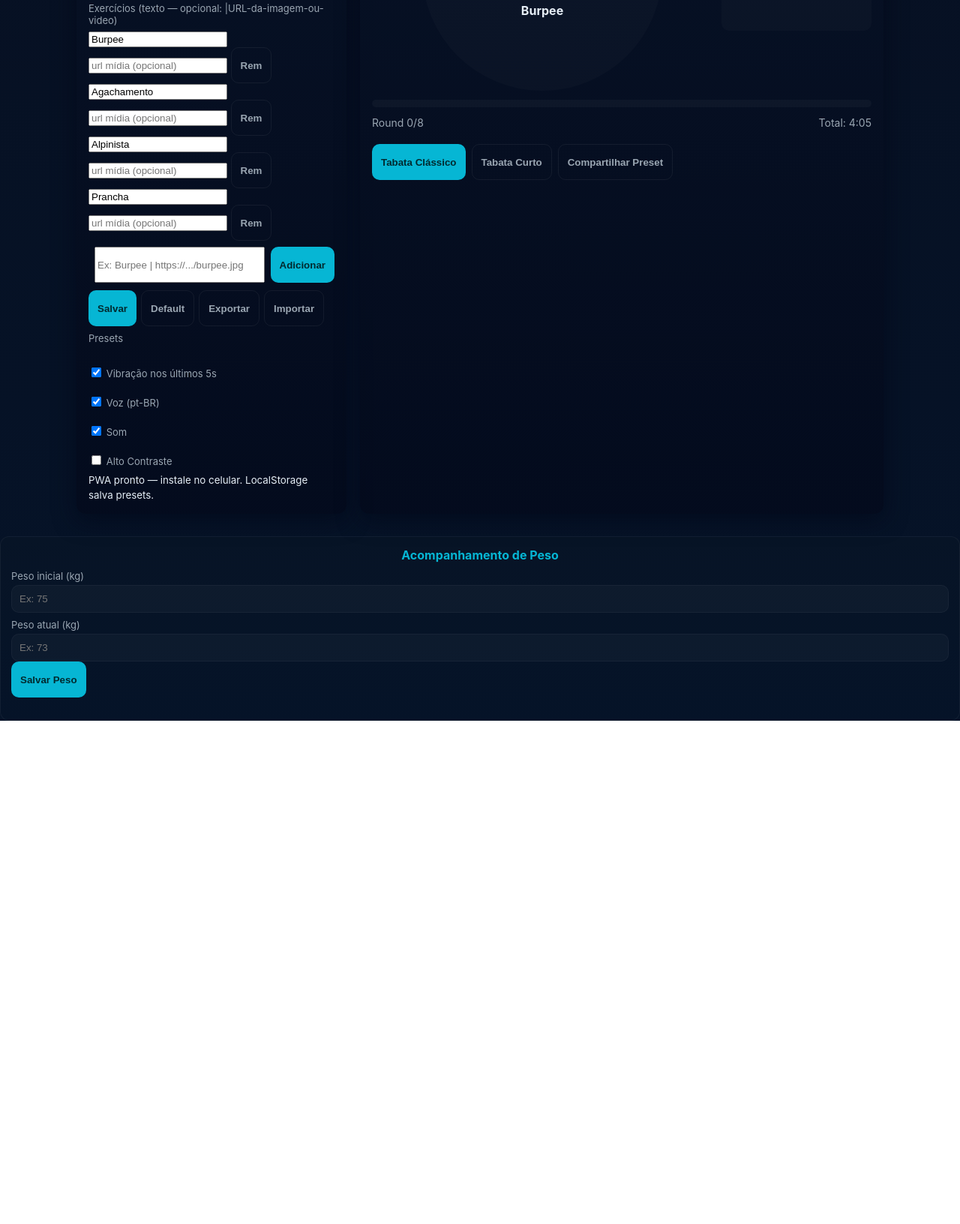
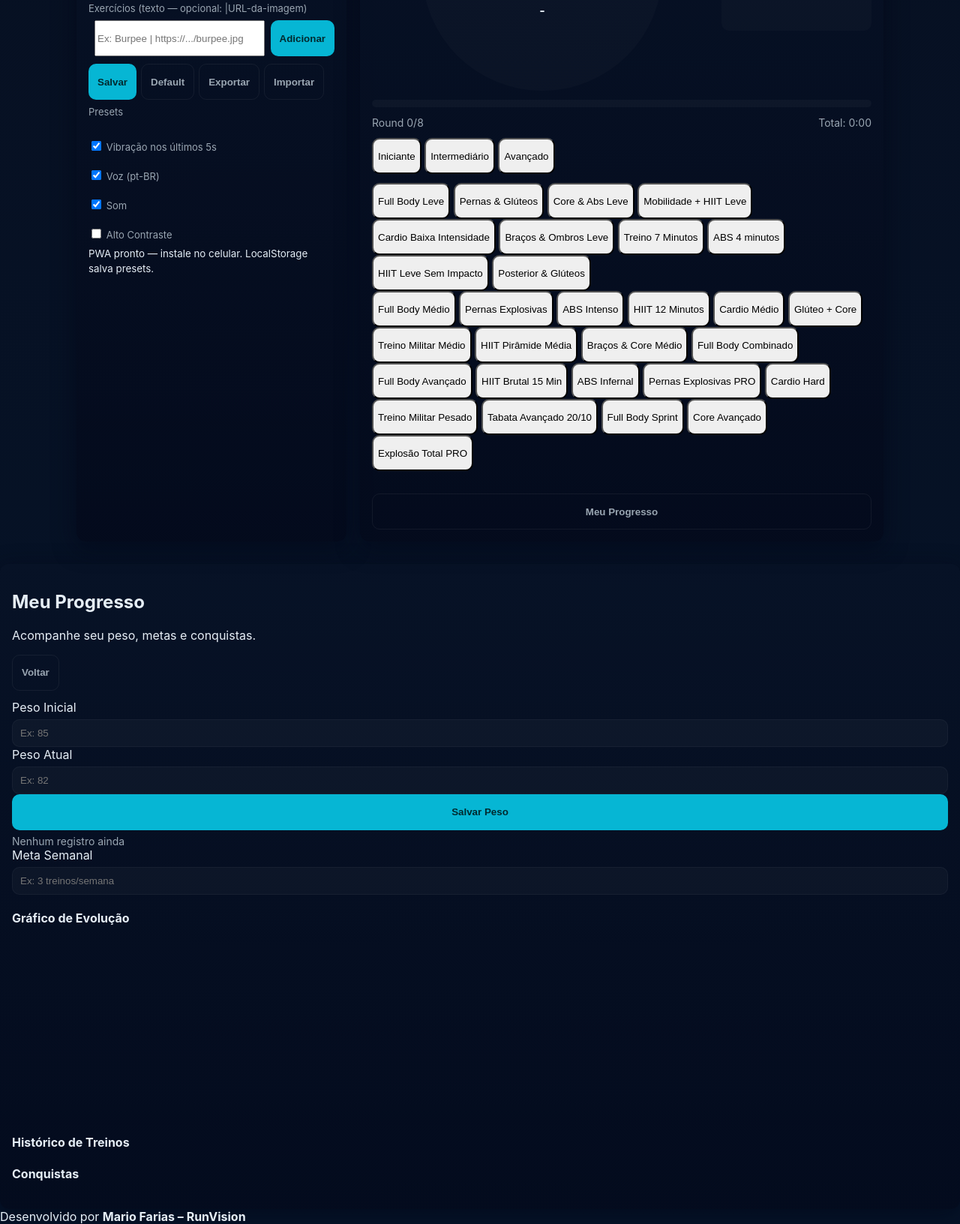
Before and after one commit to runvision/Tabata, a plain HTML site: page index.html in a window 1280 px wide. Shown: the part 305-1937 px from the top of the page at 75% size. Before the commit the page ends 1266 px from the top, so only its background shows below. Drawn offline with Linux system fonts and the light colour scheme.

Commit message:
Update index.html

```diff
--- a/index.html
+++ b/index.html
@@ -4,13 +4,15 @@
     <meta charset="utf-8"/>
     <meta name="viewport" content="width=device-width,initial-scale=1,viewport-fit=cover"/>
     <title>RunVision Tabata PRO</title>
-    <link rel="manifest" href="manifest.json">
     <meta name="theme-color" content="#051328">
     <link rel="stylesheet" href="style.css">
 </head>
+
 <body>
+
 <div class="app">
-    <!-- LEFT: editor -->
+
+    <!-- LEFT PANEL -->
     <aside class="panel left-panel" id="editor">
         <header>
             <h1>RunVision Tabata — PRO</h1>
@@ -18,6 +20,7 @@
         </header>
 
         <div class="controls">
+
             <label>Nome do protocolo</label>
             <label for="protocolName"></label><input id="protocolName" type="text" value="Tabata PRO - Full Body">
 
@@ -26,6 +29,7 @@
                     <label>Tempo Trabalho (s)</label>
                     <label for="workTime"></label><input id="workTime" type="number" min="5" value="20">
                 </div>
+
                 <div>
                     <label>Descanso (s)</label>
                     <label for="restTime"></label><input id="restTime" type="number" min="5" value="10">
@@ -43,7 +47,7 @@
                 </div>
             </div>
 
-            <label>Exercícios (texto — opcional: |URL-da-imagem-ou-video)</label>
+            <label>Exercícios (texto — opcional: |URL-da-imagem)</label>
             <div id="exercisesList" class="exercises"></div>
 
             <div class="add-row">
@@ -72,11 +76,13 @@
             <footer>
                 <small>PWA pronto — instale no celular. LocalStorage salva presets.</small>
             </footer>
+
         </div>
     </aside>
 
-    <!-- RIGHT: timer / player -->
+    <!-- RIGHT PANEL -->
     <main class="panel player-panel">
+
         <div class="player-header">
             <div>
                 <strong id="displayName">Tabata PRO - Full Body</strong>
@@ -101,9 +107,7 @@
                 </div>
             </div>
 
-            <div class="media-preview" id="mediaPreview" aria-hidden="true">
-                <!-- images/videos por exercício -->
-            </div>
+            <div class="media-preview" id="mediaPreview" aria-hidden="true"></div>
         </section>
 
         <div class="progress">
@@ -115,47 +119,128 @@
             <div id="totalTimeLeft">Total: 0:00</div>
         </div>
 
-        <div class="quick-row">
-            <button id="quickTabata" class="btn">Tabata Clássico</button>
-            <button id="quickTabataShort" class="btn ghost">Tabata Curto</button>
-            <button id="shareBtn" class="btn ghost">Compartilhar Preset</button>
+        <!-- OBJETIVOS / ABAS -->
+        <div class="objective-tabs">
+            <button class="obj-btn active" data-target="inicianteList">Iniciante</button>
+            <button class="obj-btn" data-target="intermediarioList">Intermediário</button>
+            <button class="obj-btn" data-target="avancadoList">Avançado</button>
         </div>
-    </main>
-</div>
 
-<!-- PESO TRACKER -->
-<div class="weight-box">
-    <h3>Acompanhamento de Peso</h3>
+        <!-- TABELAS DE TREINOS -->
+        <div class="objective-container">
 
-    <label>Peso inicial (kg)</label>
-    <input id="pesoInicial" type="number" placeholder="Ex: 75">
+            <!-- INICIANTE -->
+            <div id="inicianteList" class="objective-list show">
+                <button class="obj-item" data-preset="iniciante1">Full Body Leve</button>
+                <button class="obj-item" data-preset="iniciante2">Pernas & Glúteos</button>
+                <button class="obj-item" data-preset="iniciante3">Core & Abs Leve</button>
+                <button class="obj-item" data-preset="iniciante4">Mobilidade + HIIT Leve</button>
+                <button class="obj-item" data-preset="iniciante5">Cardio Baixa Intensidade</button>
+                <button class="obj-item" data-preset="iniciante6">Braços & Ombros Leve</button>
+                <button class="obj-item" data-preset="iniciante7">Treino 7 Minutos</button>
+                <button class="obj-item" data-preset="iniciante8">ABS 4 minutos</button>
+                <button class="obj-item" data-preset="iniciante9">HIIT Leve Sem Impacto</button>
+                <button class="obj-item" data-preset="iniciante10">Posterior & Glúteos</button>
+            </div>
 
-    <label>Peso atual (kg)</label>
-    <input id="pesoAtual" type="number" placeholder="Ex: 73">
+            <!-- INTERMEDIÁRIO -->
+            <div id="intermediarioList" class="objective-list">
+                <button class="obj-item" data-preset="inter1">Full Body Médio</button>
+                <button class="obj-item" data-preset="inter2">Pernas Explosivas</button>
+                <button class="obj-item" data-preset="inter3">ABS Intenso</button>
+                <button class="obj-item" data-preset="inter4">HIIT 12 Minutos</button>
+                <button class="obj-item" data-preset="inter5">Cardio Médio</button>
+                <button class="obj-item" data-preset="inter6">Glúteo + Core</button>
+                <button class="obj-item" data-preset="inter7">Treino Militar Médio</button>
+                <button class="obj-item" data-preset="inter8">HIIT Pirâmide Média</button>
+                <button class="obj-item" data-preset="inter9">Braços & Core Médio</button>
+                <button class="obj-item" data-preset="inter10">Full Body Combinado</button>
+            </div>
 
-    <button class="btn" id="salvarPeso">Salvar Peso</button>
+            <!-- AVANÇADO -->
+            <div id="avancadoList" class="objective-list">
+                <button class="obj-item" data-preset="avan1">Full Body Avançado</button>
+                <button class="obj-item" data-preset="avan2">HIIT Brutal 15 Min</button>
+                <button class="obj-item" data-preset="avan3">ABS Infernal</button>
+                <button class="obj-item" data-preset="avan4">Pernas Explosivas PRO</button>
+                <button class="obj-item" data-preset="avan5">Cardio Hard</button>
+                <button class="obj-item" data-preset="avan6">Treino Militar Pesado</button>
+                <button class="obj-item" data-preset="avan7">Tabata Avançado 20/10</button>
+                <button class="obj-item" data-preset="avan8">Full Body Sprint</button>
+                <button class="obj-item" data-preset="avan9">Core Avançado</button>
+                <button class="obj-item" data-preset="avan10">Explosão Total PRO</button>
+            </div>
 
-    <p id="resultadoPeso" class="peso-resultado"></p>
-</div>
+        </div><!-- objective-container -->
 
-<!-- CTA modal (aparece no final) -->
-<div id="ctaModal" class="modal" aria-hidden="true">
-    <div class="modal-card">
-        <button id="closeModal" class="modal-close">✕</button>
-        <h2>Treino concluído!</h2>
-        <p>Quer ter treinos prontos, planilhas inteligentes e o eBook de treinos híbridos?</p>
-        <div class="coupon" id="couponBlock">Cupom: <strong id="couponCode">RUNVISION10</strong> • <span id="couponTimer">00:30</span></div>
-        <a id="ctaButton" class="btn" href="#" target="_blank" rel="noopener">Quero o RunVision</a>
-        <button id="ctaShare" class="btn ghost">Enviar link por WhatsApp</button>
+        <!-- BOTÃO MEU PROGRESSO (abre página inteira) -->
+        <button id="openProgress" class="btn ghost" style="margin-top:18px;">Meu Progresso</button>
+
+    </main> <!-- FECHAMENTO CORRETO DO MAIN -->
+
+</div><!-- app -->
+
+<!-- PROGRESS PAGE (Opção C: página inteira separada) -->
+<div id="progressPage" class="progress-page" aria-hidden="true">
+    <div class="progress-page-inner panel">
+        <header>
+            <h2>Meu Progresso</h2>
+            <p>Acompanhe seu peso, metas e conquistas.</p>
+        </header>
+
+        <button id="closeProgress" class="btn ghost" style="margin-bottom:12px;">Voltar</button>
+
+        <div class="progress-columns">
+
+            <div class="progress-left">
+                <div class="stat-card">
+                    <div class="stat-title">Peso Inicial</div>
+                    <label for="pesoInicial"></label><input id="pesoInicial" type="number" placeholder="Ex: 85" style="width:100%;margin-top:6px;">
+                </div>
+
+                <div class="stat-card">
+                    <div class="stat-title">Peso Atual</div>
+                    <label for="pesoAtual"></label><input id="pesoAtual" type="number" placeholder="Ex: 82" style="width:100%;margin-top:6px;">
+                </div>
+
+                <div class="stat-card">
+                    <button id="salvarPesoBtn" class="btn" style="width:100%;">Salvar Peso</button>
+                    <div id="resultadoPeso" style="margin-top:6px;color:var(--muted);font-size:14px;">Nenhum registro ainda</div>
+                </div>
+
+                <div class="stat-card">
+                    <div class="stat-title">Meta Semanal</div>
+                    <label for="metaSemanal"></label><input id="metaSemanal" type="number" placeholder="Ex: 3 treinos/semana" style="width:100%;margin-top:6px;">
+                    <div id="metaStatus" style="margin-top:6px;font-size:14px;color:#fff;"></div>
+                </div>
+            </div>
+
+            <div class="progress-right">
+                <h4>Gráfico de Evolução</h4>
+                <canvas id="graficoPeso" width="600" height="240"></canvas>
+
+                <h4 style="margin-top:14px;">Histórico de Treinos</h4>
+                <div id="historicoTreinos" class="history-box"></div>
+
+                <h4 style="margin-top:14px;">Conquistas</h4>
+                <div id="badgesContainer" class="badges-box"></div>
+            </div>
+
+        </div>
     </div>
 </div>
 
 <script src="script.js"></script>
 <script>
-    // registra service worker se disponível
-    if('serviceWorker' in navigator){
-        navigator.serviceWorker.register('sw.js').catch(()=>{/*silent*/});
+    // registra service worker (silencioso)
+    if ('serviceWorker' in navigator) {
+        navigator.serviceWorker.register('sw.js').catch(()=>{});
     }
 </script>
+
+<footer class="credit">
+    Desenvolvido por <b>Mario Farias – RunVision</b>
+</footer>
+
 </body>
 </html>
```
